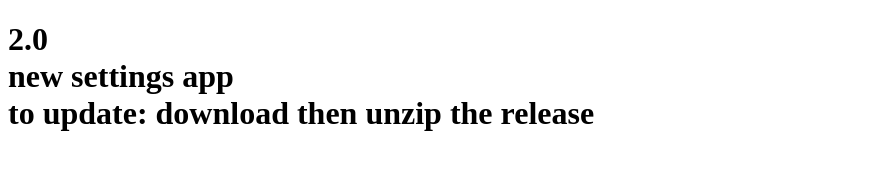
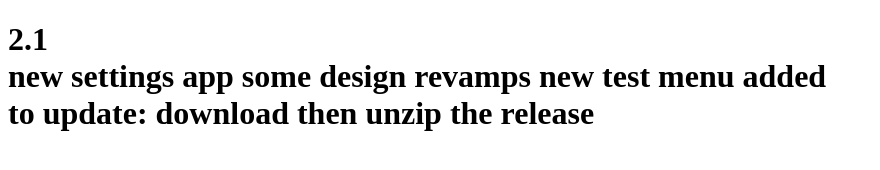
Before and after one commit to iCloExecutable/iCloAPI, a plain HTML site: page updsrv/mos/index.html in a window 1280 px wide. Shown: the whole page, without its empty margins (0-880 px from the left). Drawn offline with Linux system fonts and the light colour scheme.

Commit message:
Update index.html

```diff
--- a/updsrv/mos/index.html
+++ b/updsrv/mos/index.html
@@ -2,9 +2,11 @@
 <html>
 <head>
 <h1>
-2.0
+2.1
 <br />
 new settings app
+some design revamps
+new test menu added
 <br />
 to update: download then unzip the release
 </body>
```
